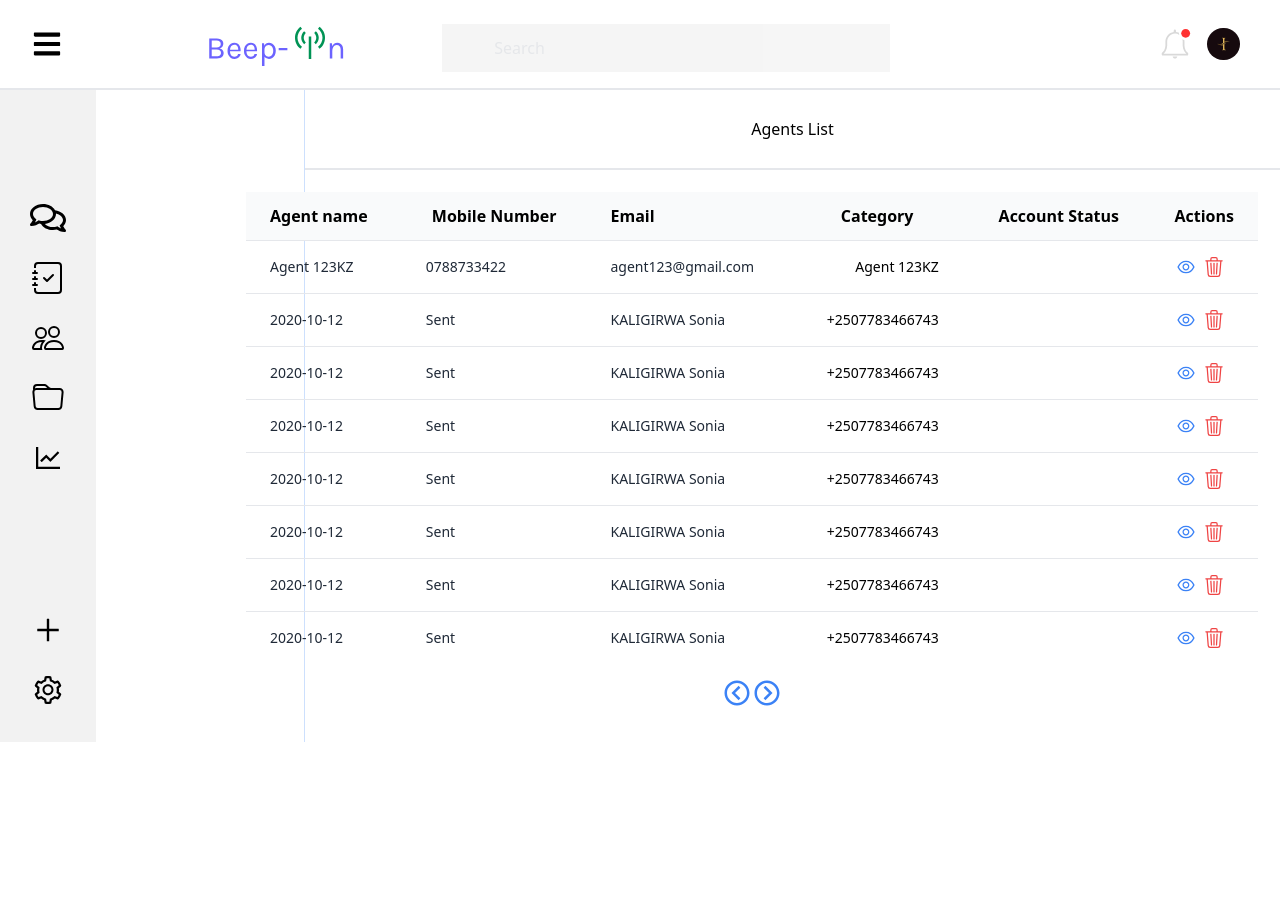
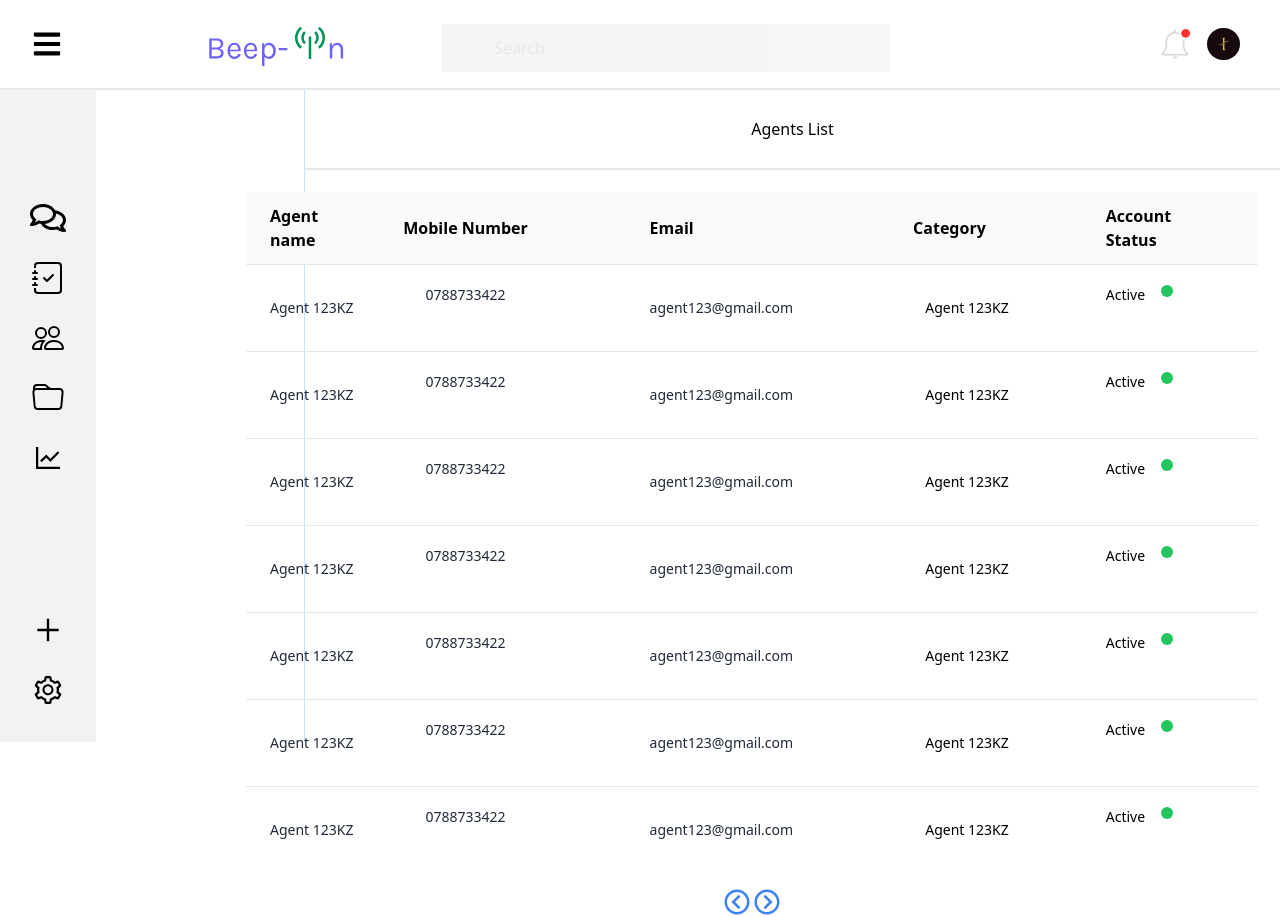
Before and after one commit to Beep-in/Beep_in, a Next.js app: page /dashboard/detailView in a window 1280 px wide. Before the commit the page ends 800 px from the top, so only its background shows below. Built offline with nearby package versions, Linux system fonts and the light colour scheme.

Commit message:
re-styled agents list

```diff
--- a/components/dashboard/agentList.tsx
+++ b/components/dashboard/agentList.tsx
@@ -1,107 +1,93 @@
-import React, {useState} from 'react'
-import { Upload } from "react-bootstrap-icons";
-import { Check2All, Trash3 } from "react-bootstrap-icons";
+import React, { useState } from "react";
+import { Check2All, Trash3,CircleFill} from "react-bootstrap-icons";
 
 import { AiOutlineEye } from "react-icons/ai";
 import { BiChevronRightCircle, BiChevronLeftCircle } from "react-icons/bi";
 function AgentList() {
   const tableData = [
     {
-          date: "Agent 123KZ",
-          messageStatus: "0788733422",
-          recipient: "agent123@gmail.com",
-          mobileNumber: "Agent 123KZ",
+      name: "Agent 123KZ",
+      mobileNumber: "0788733422",
+      email: "agent123@gmail.com",
+      category: "Agent 123KZ",
+      accountStatus: "Active",
     },
     {
-          date: "2020-10-12",
-          messageStatus: "Sent",
-          recipient: "KALIGIRWA Sonia",
-          mobileNumber: "+2507783466743",
+      name: "Agent 123KZ",
+      mobileNumber: "0788733422",
+      email: "agent123@gmail.com",
+      category: "Agent 123KZ",
+      accountStatus: "Active",
     },
     {
-          date: "2020-10-12",
-          messageStatus: "Sent",
-          recipient: "KALIGIRWA Sonia",
-          mobileNumber: "+2507783466743",
+      name: "Agent 123KZ",
+      mobileNumber: "0788733422",
+      email: "agent123@gmail.com",
+      category: "Agent 123KZ",
+      accountStatus: "Active",
     },
     {
-          date: "2020-10-12",
-          messageStatus: "Sent",
-          recipient: "KALIGIRWA Sonia",
-          mobileNumber: "+2507783466743",
+      name: "Agent 123KZ",
+      mobileNumber: "0788733422",
+      email: "agent123@gmail.com",
+      category: "Agent 123KZ",
+      accountStatus: "Active",
     },
     {
-          date: "2020-10-12",
-          messageStatus: "Sent",
-          recipient: "KALIGIRWA Sonia",
-          mobileNumber: "+2507783466743",
+      name: "Agent 123KZ",
+      mobileNumber: "0788733422",
+      email: "agent123@gmail.com",
+      category: "Agent 123KZ",
+      accountStatus: "Active",
     },
     {
-          date: "2020-10-12",
-          messageStatus: "Sent",
-          recipient: "KALIGIRWA Sonia",
-          mobileNumber: "+2507783466743",
+      name: "Agent 123KZ",
+      mobileNumber: "0788733422",
+      email: "agent123@gmail.com",
+      category: "Agent 123KZ",
+      accountStatus: "Active",
     },
     {
-          date: "2020-10-12",
-          messageStatus: "Sent",
-          recipient: "KALIGIRWA Sonia",
-          mobileNumber: "+2507783466743",
+      name: "Agent 123KZ",
+      mobileNumber: "0788733422",
+      email: "agent123@gmail.com",
+      category: "Agent 123KZ",
+      accountStatus: "Active",
     },
-        {
-          date: "2020-10-12",
-          messageStatus: "Sent",
-          recipient: "KALIGIRWA Sonia",
-          mobileNumber: "+2507783466743",
-        },
+
   ];
   return (
-    <div className='w-full'>
+    <div className="w-full">
       <div className="h-20 w-full border-b-2 border-solid flex justify-center float-right items-center">
         <h1>Agents List</h1>
       </div>
       <div className="h-96 w-4/5 mt-20 absolute right-4">
         <div className="flex flex-col mt-4">
           <div className="overflow-x-auto">
-              <div className="p-1.5 w-full inline-block align-middle">
+            <div className="p-1.5 w-full inline-block ">
               <div className="overflow-hidden ">
                 <table className="min-w-full divide-y divide-gray-200">
                   <thead className="bg-gray-50">
                     <tr>
-                        <th
-                          scope="col"
-                          className="px-6 py-3  text-left "
-                        >
+                      <th scope="col" className="px-6 py-3  text-left ">
                         Agent name
                       </th>
                       <th
-                          scope="col"
-                          className="px-6 py-3 placeholder:text-left  "
+                        // scope="col"
+                        className=" py-3 placeholder:text-left  "
                       >
                         Mobile Number
                       </th>
-                        <th
-                          scope="col"
-                          className="px-6 py-3  text-left  "
-                        >
+                      <th scope="col" className="px-24 py-3  text-left  ">
                         Email
                       </th>
-                        <th
-                          scope="col"
-                          className="px-6 py-3 ttext-right  "
-                        >
+                      <th scope="col" className="px-6 py-3 text-right  ">
                         Category
                       </th>
-                        <th
-                          scope="col"
-                          className="px-6 py-3  text-right"
-                        >
+                      <th scope="col" className="px-24 py-3  text-left">
                         Account Status
                       </th>
-                        <th
-                          scope="col"
-                          className="px-6 py-3  text-right  "
-                        >
+                      <th scope="col" className=" py-3  text-left ">
                         Actions
                       </th>
                     </tr>
@@ -109,20 +95,28 @@ function AgentList() {
                   <tbody className="divide-y divide-gray-200">
                     {tableData.map((sms_data) => (
                       <tr>
-                          <td className="px-6 py-4 text-sm font-medium text-gray-800 whitespace-nowrap">
-                            {sms_data.date}
+                        <td className="px-6 py-5 text-sm font-medium text-gray-800 whitespace-nowrap">
+                          {sms_data.name}
                         </td>
-                          <td className="px-6 py-4 text-sm text-gray-800 whitespace-nowrap flex">
-                            {sms_data.messageStatus}</td>
-                          <td className="px-6 py-4 text-sm text-gray-800 whitespace-nowrap">
-                            {sms_data.recipient}
-                          </td>
-                          <td className="px-6 py-4 text-sm font-medium text-right whitespace-nowrap">
+                        <td className="px-12 py-5 text-sm text-gray-800 whitespace-nowrap flex">
                           {sms_data.mobileNumber}
                         </td>
-                          <td className="px-6 py-4 text-sm font-medium text-right absolute right-4  gap-2  whitespace-nowrap flex">
-                            <AiOutlineEye className="text-blue-500 text-xl" />
-                            <Trash3 className="text-red-500 text-xl" />
+                        <td className="px-24 py-5 text-sm text-gray-800 whitespace-nowrap">
+                          {sms_data.email}
+                        </td>
+                        <td className="py-5 text-sm font-medium text-right whitespace-nowrap">
+                          {sms_data.category}
+                        </td>
+                        <td className="px-24 py-5 text-sm font-medium text-right whitespace-nowrap flex">
+                          {sms_data.accountStatus}
+                          <CircleFill className="text-green-500 ml-4 text-xs"/>
+                        </td>
+                        <td className="py-3">
+                         <button className="text-blue-500 bg-[#6C63FF] bg-opacity-20 h-8 w-20 rounded-lg mr-6">Update</button>
+                         <label className="inline-flex relative items-center mr-5 cursor-pointer">
+                        <input type="checkbox" value="" className="sr-only peer"/>
+                        <div className="w-11 h-6 bg-green-500 rounded-full peer peer-focus:ring-4 peer-focus:ring-white dark:peer-focus:ring-green-800 dark:bg-green-500 peer-checked:after:translate-x-full peer-checked:after:border-white after:content-[''] after:absolute after:top-[2px] after:left-[2px] after:bg-white after:border-gray-300 after:border after:rounded-full after:h-5 after:w-5 after:transition-all dark:border-gray-600 peer-checked:bg-red-600"></div>
+                         </label>
                         </td>
                       </tr>
                     ))}
@@ -138,7 +132,7 @@ function AgentList() {
         </div>
       </div>
     </div>
-  )
+  );
 }
 
-export default AgentList
+export default AgentList;
```
Lines whose indentation alone changed are shown as unchanged.
